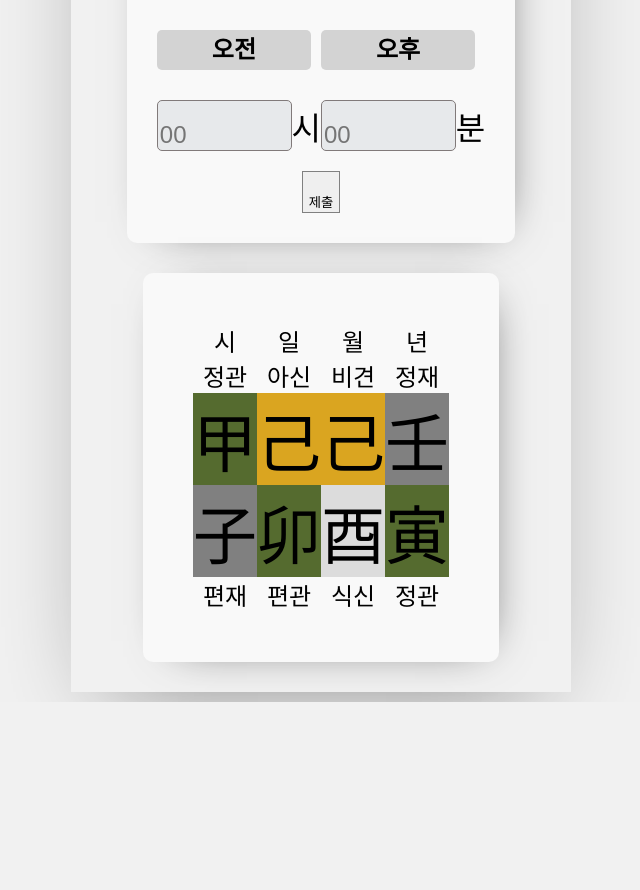
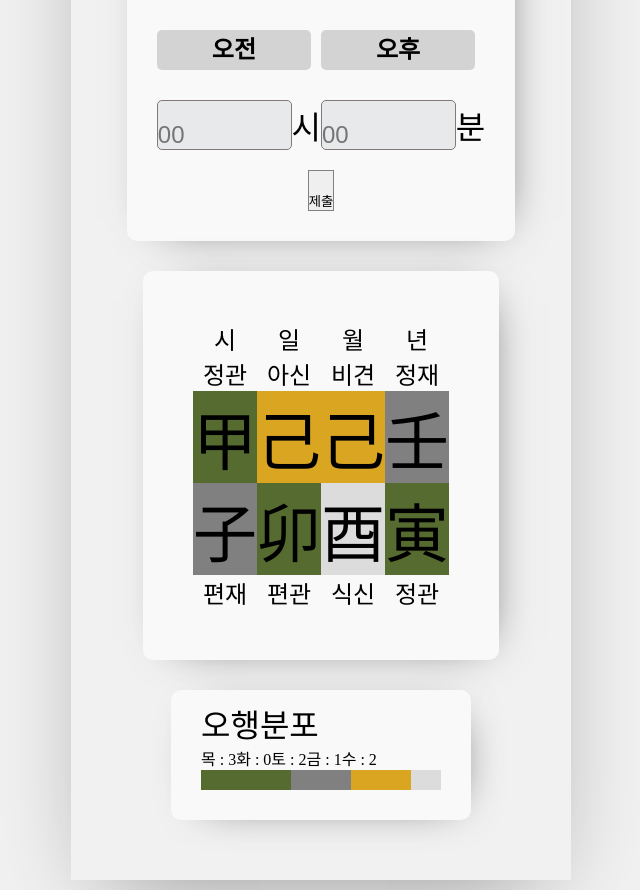
Before and after one commit to seni95/askLuck, a React (Create React App) app: page / in a window 1280 px wide. Shown: the part 303-1193 px from the top of the page, without its empty margins (319-959 px from the left). Before the commit the page ends 1005 px from the top, so only its background shows below. Built offline with nearby package versions, Linux system fonts and the light colour scheme; a web font is replaced by a local one.

Commit message:
added analysis system

```diff
--- a/src/App.js
+++ b/src/App.js
@@ -4,6 +4,7 @@ import InputBirthday from './components/input_birthday/input_birthday';
 import { useState } from 'react';
 import FourPillarViewer from './components/result/four_pillar_viewer';
 import Header from './components/header/header';
+import Analysis from './components/analysis/analysis';
 
 function App() {
 
@@ -28,7 +29,6 @@ function App() {
     setSelectedMonth(month-1);
     setSelectedDay(day);
     setSelectedTime(time);
-    console.log('제대로 받았니?' + year,month,day,time);
 
   }
 
@@ -42,6 +42,12 @@ function App() {
      selectedDay ={selectedDay}
      selectedTime={selectedTime}
     ></FourPillarViewer>
+    <Analysis
+    selectedYear = {selectedYear}
+    selectedMonth={selectedMonth}
+    selectedDay ={selectedDay}
+    selectedTime={selectedTime}
+    ></Analysis>
     </div>
   );
 }
--- /dev/null
+++ b/src/components/analysis/analysis.jsx
@@ -0,0 +1,53 @@
+import React from 'react'
+import styles from './analysis.module.css'
+import CalFiveElements from './analysis_logic/cal_five_elements';
+import Logic from '../logic/logic';
+
+const Analysis = (props) => {
+
+    const logic = new Logic();
+
+    const selectedYear = props.selectedYear;
+    const selectedMonth = props.selectedMonth;
+    const selectedDay = props.selectedDay;
+    // const selectedTime = "09:50"
+    const selectedTime = props.selectedTime;
+
+    // const show = parseInt(props.selectedMonth);
+
+    // const selectedYear = 2022;
+    // const selectedMonth =8;
+    // const selectedDay = 21;
+    // const selectedTime = "09:50";
+
+    const yearSky = logic.returnYearSky(selectedYear);
+    const yearGround = logic.returnYearGround(selectedYear);
+
+    const monthSky = logic.returnMonthSky(selectedYear, selectedMonth, selectedDay);
+    const monthGround = logic.returnMonthGround(selectedMonth, selectedDay);
+
+    const daySky = logic.returnDaySky(selectedYear, selectedMonth, selectedDay);
+    const dayGround = logic.returnDayGround(selectedYear, selectedMonth, selectedDay);
+
+    const timeSky = logic.returnTimeSky(selectedYear, selectedMonth, selectedDay, selectedTime);
+    const timeGround = logic.returnTimeGround(selectedTime);
+
+
+  return (
+    <div className={styles.container}>
+        <div>오행분포</div>
+        <CalFiveElements
+            yearSky={yearSky}
+            yearGround={yearGround}
+            monthSky={monthSky}
+            monthGround={monthGround}
+            daySky={daySky}
+            dayGround={dayGround}
+            timeSky={timeSky}
+            timeGround={timeGround}
+        ></CalFiveElements>
+    </div>
+  )
+}
+
+export default Analysis
--- /dev/null
+++ b/src/components/analysis/analysis.module.css
@@ -0,0 +1,13 @@
+.container{
+    display: flex;
+    flex-direction: column;
+    justify-content: center;
+    position: relative;
+    background: #f9f9f9;
+    margin: 30px auto;
+    border-radius: 10px;
+    box-shadow: 9px 5px 45px -26px rgba(0,0,0,0.75);
+    font-size: 2rem;
+    padding:30px;
+    padding-top:10px;
+}
--- /dev/null
+++ b/src/components/analysis/analysis_logic/cal_five_elements.jsx
@@ -0,0 +1,107 @@
+import React from 'react'
+import styles from './cal_five_elements.module.css'
+
+const CalFiveElements = (props) => {
+
+    let tree = {
+        count:0,
+        color:'green'
+    };
+    let fire = {
+        count:0,
+        color:'red'
+    }
+    let water = {
+        count:0,
+        color:'black'
+    }
+    let earth ={
+        count:0,
+        color:'yellow'
+    };
+    let gold ={
+        count:0,
+        color:'white'
+    };
+
+    let fiveElements = [tree,fire,water,earth,gold];
+
+    let toCal = [
+        props.yearSky,
+        props.yearGround,
+        props.monthSky,
+        props.monthGround,
+        props.daySky,
+        props.dayGround,
+        props.timeSky,
+        props.timeGround
+    ];
+
+
+
+    const returnFiveElementsResult=()=>{
+        for(let i=0; i<toCal.length;i++){
+            if(toCal[i].symbol=="목"){
+                tree.count+=1;
+            }
+            else if(toCal[i].symbol=="화"){
+                fire.count+=1;
+
+            }
+            else if(toCal[i].symbol=="토"){
+                earth.count+=1;
+
+            }
+            else if(toCal[i].symbol=="금"){
+                gold.count+=1;
+
+            }
+            else if(toCal[i].symbol=="수"){
+                water.count+=1;
+
+            }
+        }
+        return (
+            <div className={styles.result}>
+            <p>목 : {tree.count}</p>
+            <p>화 : {fire.count}</p>
+            <p>토 : {earth.count}</p>
+            <p>금 : {gold.count}</p>
+            <p>수 : {water.count} </p>
+            </div>
+        )
+
+    }
+
+    const returnFiveElementsTable = ()=>{
+        let calResult = [];
+        for(let j=0; j<fiveElements.length; j++){
+            for(let i=0;i<fiveElements[j].count;i++){
+                calResult.push(
+                    <td key={i} id={fiveElements[j].color}></td>
+                )
+            }
+        }
+
+
+        return(
+            <tr>
+                {calResult}
+            </tr>
+        )
+    }
+
+
+  return (
+<div>
+{returnFiveElementsResult()}
+<table className={styles.table}>
+<thead>
+   {returnFiveElementsTable()}
+</thead>
+</table>
+</div>
+    )
+}
+
+export default CalFiveElements
--- /dev/null
+++ b/src/components/analysis/analysis_logic/cal_five_elements.module.css
@@ -0,0 +1,21 @@
+*{
+    padding:0;
+    margin:0;
+    border:none;
+}
+
+table{
+    border-collapse: collapse;
+}
+
+td{
+    width:30px;
+    height:20px;
+}
+.result{
+    display: flex;
+    flex-direction: row;
+}
+p{
+    font-size: 1rem;
+}
```
